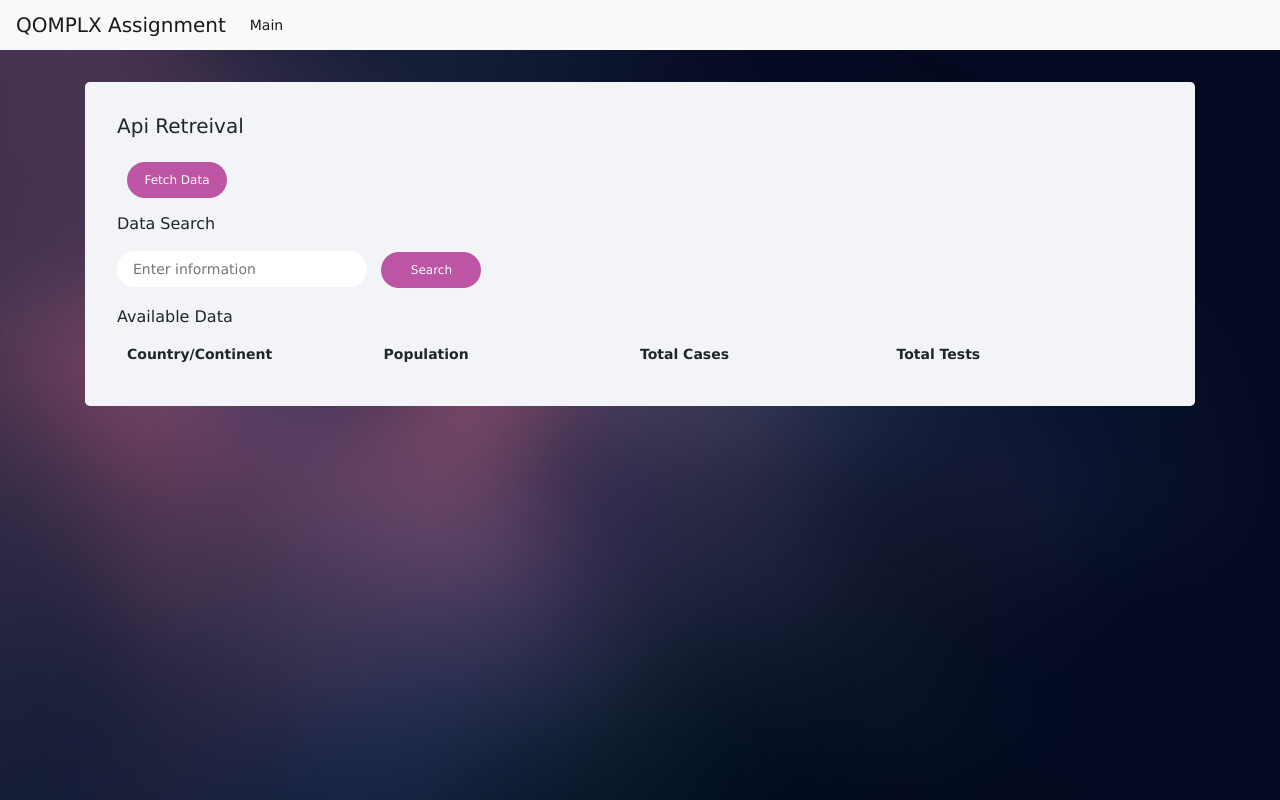
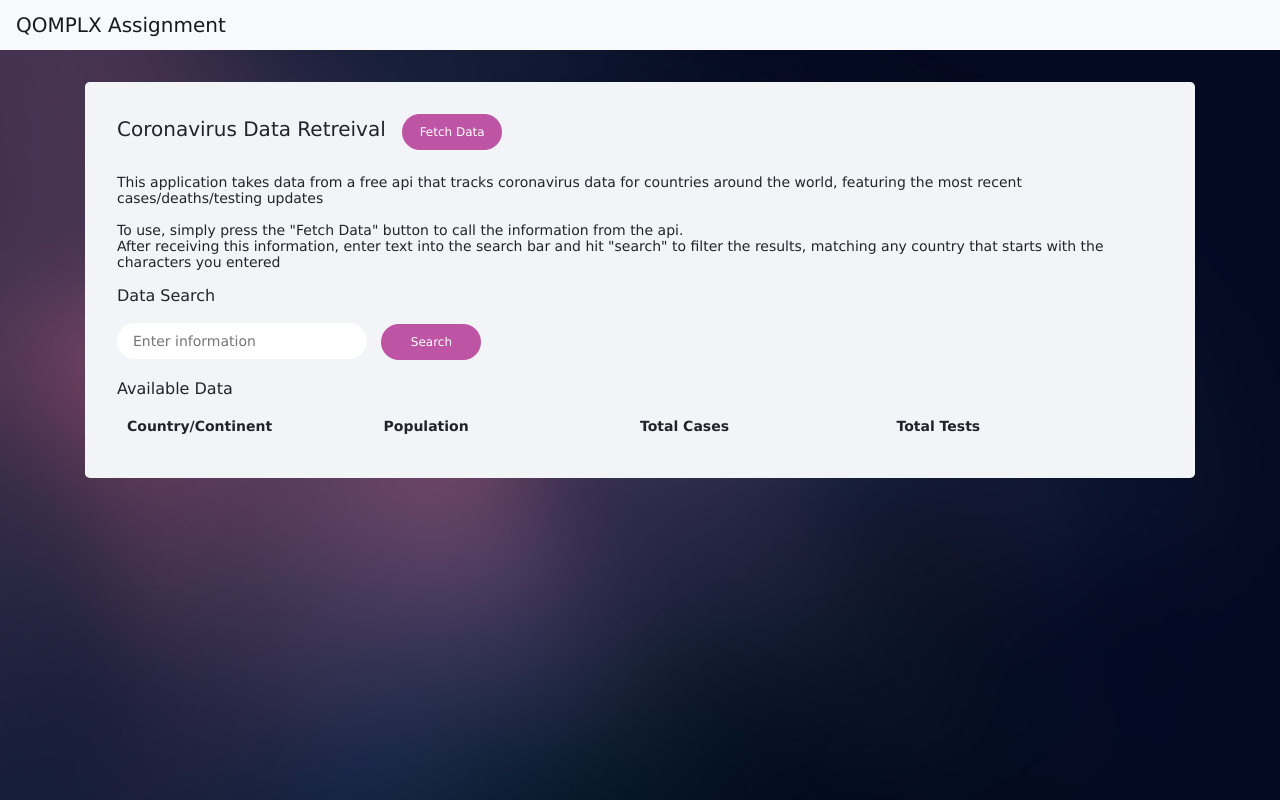
Before and after one commit to jo56/API-Retrieval, a website: page api test/views/mainpage.html in a window 1280 px wide. Drawn offline with nearby package versions, Linux system fonts and the light colour scheme; files that its build step writes are made by us from their sources.

Commit message:
Added Description/Instructions
Added a brief application description as well as instructions for operating the app at the top of the page.

```diff
--- a/api test/views/mainpage.html
+++ b/api test/views/mainpage.html
@@ -19,9 +19,6 @@
     <nav class="navbar navbar-expand-lg navbar-light bg-light">
       <span class="navbar-brand center">QOMPLX Assignment</span>
       <div class="collapse navbar-collapse" id="navbarNavAltMarkup">
-        <div class="navbar-nav">
-          <a class="nav-item nav-link active" href="/">Main</a>
-        </div>
       </div>
     </nav>
 
@@ -29,9 +26,14 @@
     <div class="container main-container">
       <div class="jumbotron">
          <div class="input-container">
-          <div class="h5">Api Retreival</div>
+          <div class="h5">Coronavirus Data Retreival <button id="submitDataBtn" class="submit-btn" ng-click="getData()">Fetch Data</button></div>
           <br>
-          <button id="submitDataBtn" class="submit-btn" ng-click="getData()">Fetch Data</button>
+          <div class="h7">This application takes data from a free api that tracks coronavirus data for countries around the world,
+          featuring the most recent cases/deaths/testing updates </div>
+          <br>
+          <div class="h7">To use, simply press the "Fetch Data" button to call the information from the api. <br> After receiving this information,
+           enter text into the search bar and hit "search" to filter the results, matching any country that starts with the characters you entered</div>
+
         </div>
         <div class="input-container">
           <br>
```
